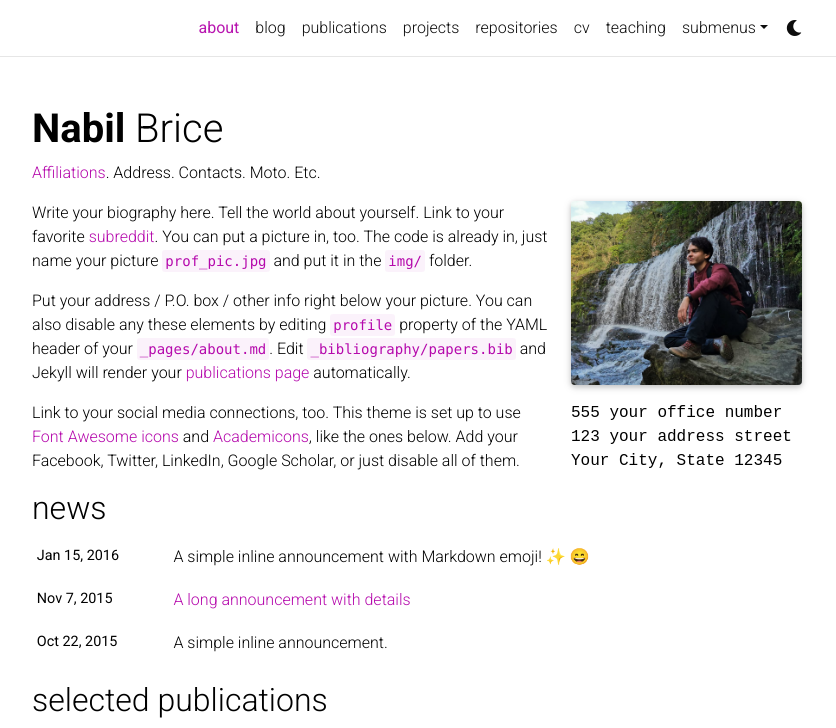
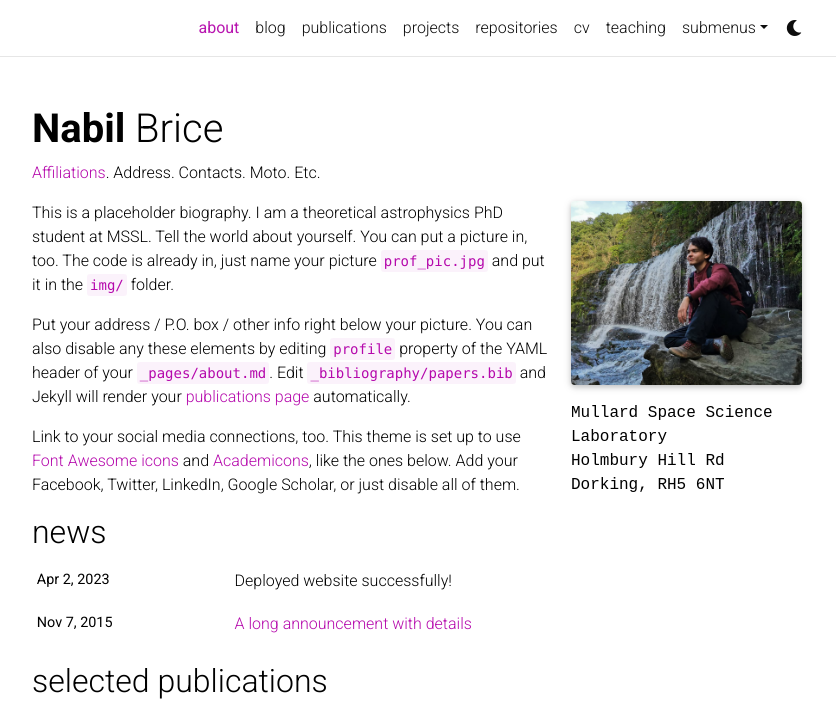
Before and after one commit to nabilbrice/nabilbrice.github.io, a Jekyll site: the page built from _pages/about.md, in a window 1280 px wide and 1037 px high, cut to the strip 0-728 px from the top of the window. Shown: the whole strip, without its empty margins (223-1059 px from the left). Built offline with Jekyll 4.4.1, drawn with Linux system fonts in a browser that asks for light colours; full-size pictures stand in for the smaller copies a plugin makes; emoji names are drawn with the system emoji font; comment, search, counter and statistics services are not loaded; a style sheet for code colours, icons or effects is not loaded.

```diff
--- a/_config.yml
+++ b/_config.yml
@@ -19,7 +19,7 @@ lang: en # the language of your site (for example: en, fr, cn, ru, etc.)
 icon: ⚛️  # the emoji used as the favicon (alternatively, provide image name in /assets/img/)
 
 url: https://nabilbrice.github.io # the base hostname & protocol for your site
-baseurl:  # the subpath of your site, e.g. /blog/
+baseurl: # the subpath of your site, e.g. /blog/
 last_updated: false # set to true if you want to display last updated in the footer
 impressum_path:  # set to path to include impressum link in the footer, use the same path as permalink in a page, helps to conform with EU GDPR
 
@@ -119,7 +119,7 @@ bing_site_verification:  # out your bing-site-verification ID (Bing Webmaster)
 # Blog
 # -----------------------------------------------------------------------------
 
-blog_name: al-folio # blog_name will be displayed in your blog page
+blog_name: blog # blog_name will be displayed in your blog page
 blog_nav_title: blog # your blog must have a title for it to be displayed in the nav bar
 blog_description: a simple whitespace theme for academics
 permalink: /blog/:year/:title/
--- a/_pages/about.md
+++ b/_pages/about.md
@@ -9,16 +9,16 @@ profile:
   image: prof_pic.jpg
   image_circular: false # crops the image to make it circular
   address: >
-    <p>555 your office number</p>
-    <p>123 your address street</p>
-    <p>Your City, State 12345</p>
+    <p>Mullard Space Science Laboratory</p>
+    <p>Holmbury Hill Rd</p>
+    <p>Dorking, RH5 6NT</p>
 
 news: true  # includes a list of news items
 selected_papers: true # includes a list of papers marked as "selected={true}"
 social: true  # includes social icons at the bottom of the page
 ---
 
-Write your biography here. Tell the world about yourself. Link to your favorite [subreddit](http://reddit.com). You can put a picture in, too. The code is already in, just name your picture `prof_pic.jpg` and put it in the `img/` folder.
+This is a placeholder biography. I am a theoretical astrophysics PhD student at MSSL. Tell the world about yourself. You can put a picture in, too. The code is already in, just name your picture `prof_pic.jpg` and put it in the `img/` folder.
 
 Put your address / P.O. box / other info right below your picture. You can also disable any these elements by editing `profile` property of the YAML header of your `_pages/about.md`. Edit `_bibliography/papers.bib` and Jekyll will render your [publications page](/al-folio/publications/) automatically.
 
```
Also changed, not shown: _news/announcement_1.md (+2 -2 lines), _news/announcement_3.md (deleted, +0 -8 lines), _pages/projects.md (+1 -1 lines), _projects/1_project.md (+4 -2 lines).
